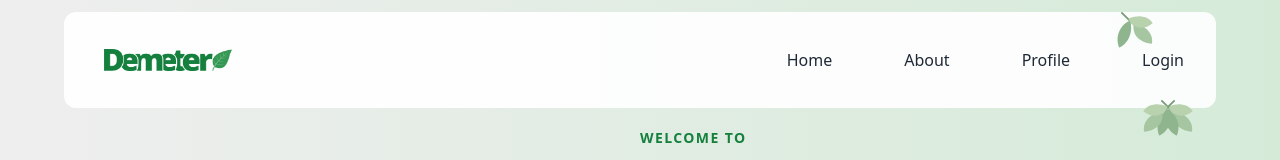
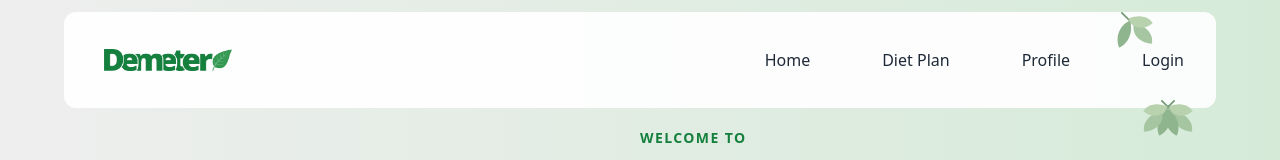
Before and after one commit to Ethan-of-Aussie/Project-Portfolio, a Next.js app in the folder front-end/: page / in a window 1280 px wide. Shown: the top 160 px of the page. Built offline with nearby package versions, Linux system fonts and the light colour scheme.

Commit message:
Replaced About section link with diet plan link

```diff
--- a/front-end/app/components/navBar/navbar.tsx
+++ b/front-end/app/components/navBar/navbar.tsx
@@ -68,10 +68,10 @@ export default function NavBar() {
               Home
             </Link>
             <Link
-              href={"/about"}
+              href={"/user/dietPlan"}
               className="self-stretch p-4 hover:bg-gray-200 hover:text-black"
             >
-              About
+              Diet Plan
             </Link>
             <Link
               href={"/user"}
@@ -137,7 +137,7 @@ export default function NavBar() {
             Home
           </Link>
           <Link
-            href="/about"
+            href="/user/dietPlan"
             onClick={() => setIsMenuOpen(false)}
             className={`block rounded-md px-3 py-3 ${
               pathName === "/about"
@@ -145,7 +145,7 @@ export default function NavBar() {
                 : "text-green-100 hover:bg-green-600"
             }`}
           >
-            About
+            Diet Plan
           </Link>
           <Link
             href="/user"
```
